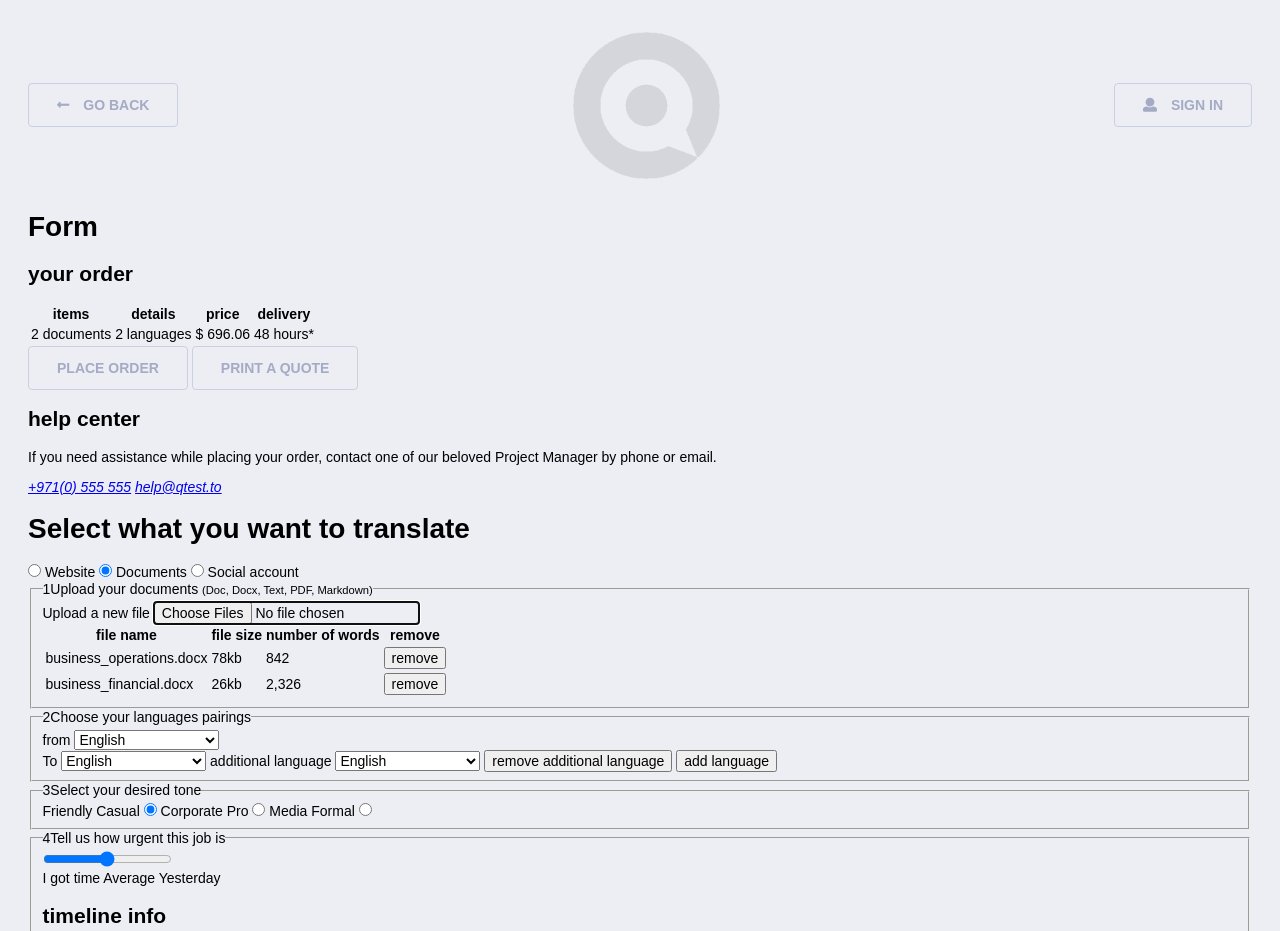
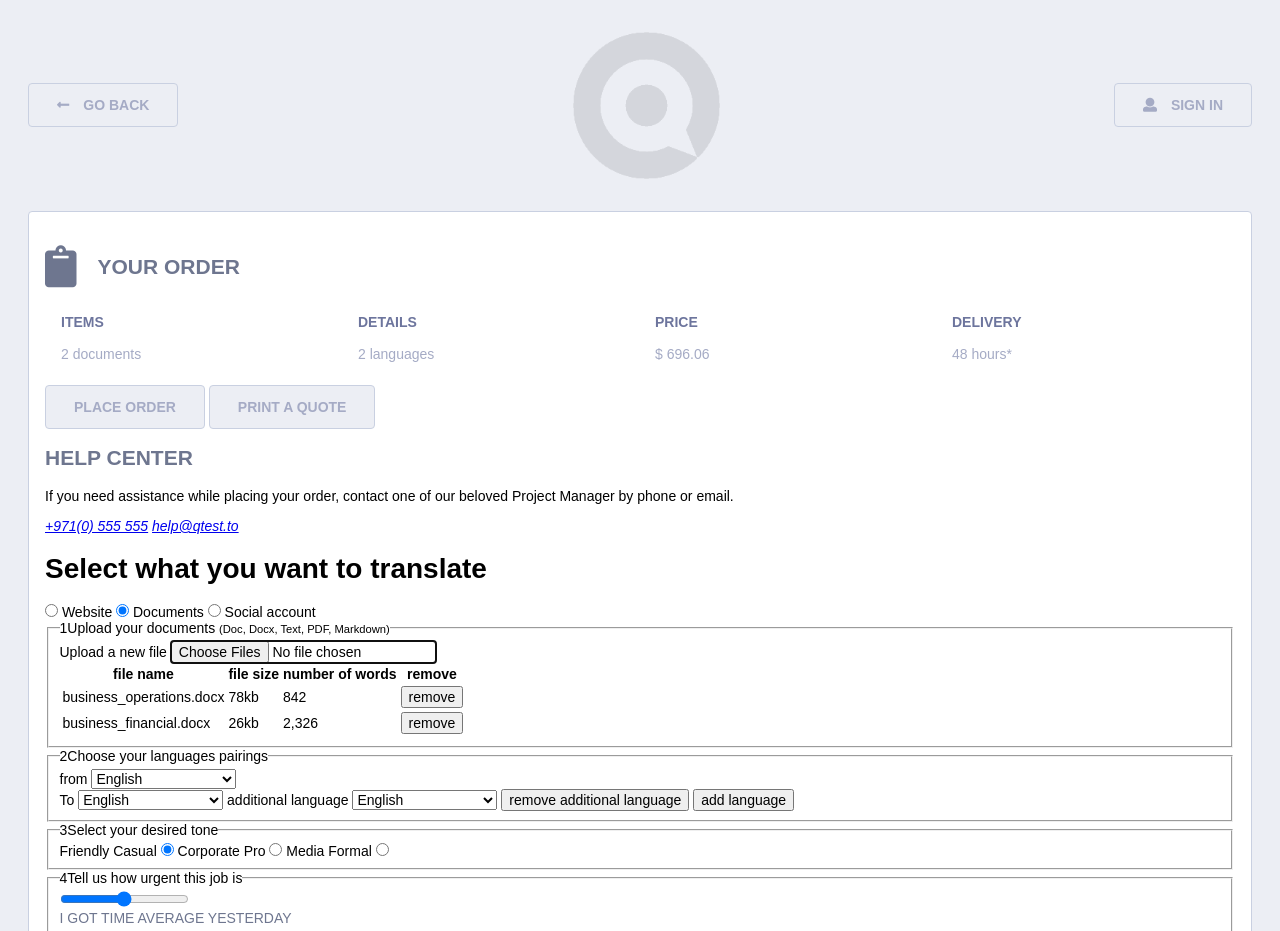
Before and after one commit to Cath-kb/html5-forms-workshop, a plain HTML site: page index.html in a window 1280 px wide. Shown: the top 931 px of the page. Drawn offline with Linux system fonts and the light colour scheme.

Commit message:
workshop - part VI

```diff
--- a/index.html
+++ b/index.html
@@ -14,11 +14,11 @@
         </div>
     </header>
     <main class="main">
-        <div class="container">
+        <div class="container bg-light">
             <section class="section section-summary">
                 <h1>Form</h1>
                 <div class="order-info">
-                    <h2 class="title">your order</h2>
+                    <h2 class="title title-icon fa fa-clipboard">your order</h2>
                     <table class="table table-summary">
                         <colgroup span="4"></colgroup>
                         <thead>
--- a/src/styles/main.css
+++ b/src/styles/main.css
@@ -2,10 +2,25 @@
 @import "grid.css";
 @import "fonts.css";
 
+:root {
+    --padding-global-vertical: 1rem;
+    --padding-global-hor: 1rem;
+    --font-size-base: 14px;
+    --font-family-base: sans-serif;
+    --bg-base-color: #eceef4;
+    --bg-light-color: #fff;
+    --border-color: #c9d0e1;
+    --border-radius: 4px;
+}
+
 body {
-    font-size: 14px;
-    font-family: sans-serif;
-    background-color: #eceef4;
+    font-size: var(--font-size-base);
+    font-family: var(--font-family-base);
+    background-color: var(--bg-base-color);
+}
+
+.bg-light {
+    background-color: var(--bg-light-color);
 }
 
 .header > .container {
@@ -47,7 +62,7 @@ body {
     color: #a5abc5;
     background: #eceef4;
     border: 1px solid #c9d0e1;
-    border-radius: 4px;
+    border-radius: var(--border-radius);
     cursor: pointer;
 }
 
@@ -66,8 +81,59 @@ body {
     padding-right: 1em;
 }
 
+.main > .container {
+    padding: var(--padding-global-vertical) var(--padding-global-hor);
+    border: 1px solid var(--border-color);
+    border-radius: var(--border-radius);
+    overflow: hidden;
+}
+
+.section-summary > h1 {
+    position: absolute;
+    clip: rect(0, 0, 0, 0);
+    clip-path: inset(50%);
+    overflow: hidden;
+    z-index: -1;
+}
+
+.title {
+    text-transform: uppercase;
+}
+
+.title-icon:before {
+    font-size: 2em;
+    margin-right: .5em;
+    vertical-align: -.2em;
+}
+
+.bg-light .title {
+    color: #6e768f;
+}
+
+.table-summary {
+    margin: 1em 0;
+    width: 100%;
+    table-layout: fixed;
+}
+
+.table-summary th {
+    width: 25%;
+    text-align: left;
+    color: #6d759d;
+    text-transform: uppercase;
+}
+
+.table-summary th, .table-summary td {
+    padding: .5em 1em;
+}
+
+.table-summary td {
+    color: #a5abc5;
+}
+
 [class*=icon] {
     font-family: sans-serif;
+    display: inherit;
 }
 
 [class*=icon].fa:before, [class*=icon].fas:before {
```
Also changed, not shown: form_layout.png (added), 1 other file.
